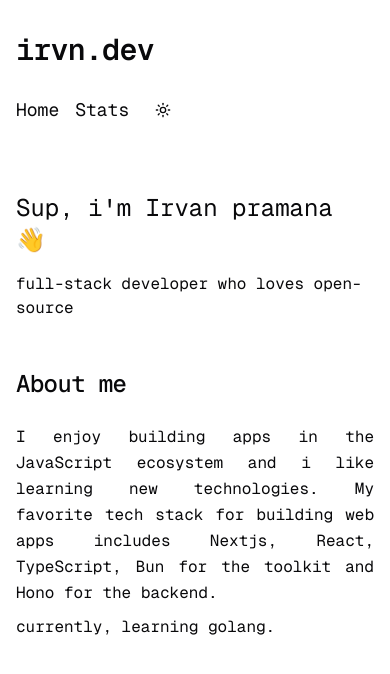
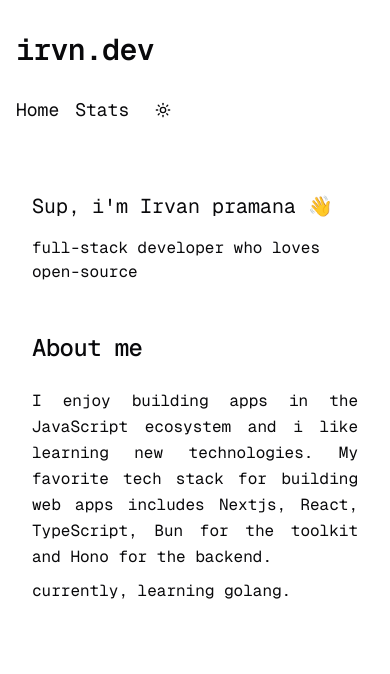
Before and after one commit to 0xirvan/irvn.dev, a Next.js app: page / in a window 390 px wide. Shown: the top 674 px of the page. Built offline with nearby package versions, Linux system fonts and the light colour scheme.

Commit message:
chore: styling introduction components

```diff
--- a/components/introduction.tsx
+++ b/components/introduction.tsx
@@ -3,14 +3,14 @@ import HeadingText from "./heading-text";
 
 function Introduction() {
   return (
-    <section className="space-y-12">
+    <section className="space-y-12 px-4 md:px-0">
       <div>
-        <h1 className="text-2xl mb-4">Sup, i'm Irvan pramana 👋</h1>
+        <h1 className="text-xl md:text-2xl mb-4">Sup, i'm Irvan pramana 👋</h1>
         <p>full-stack developer who loves open-source</p>
       </div>
       <div>
         <HeadingText>About me</HeadingText>
-        <p className="leading-relaxed text-justify mb-2">
+        <p className="leading-relaxed text-justify md:text-left mb-2">
           I enjoy building apps in the JavaScript ecosystem and i like learning
           new technologies. My favorite tech stack for building web apps
           includes Nextjs, React, TypeScript, Bun for the toolkit and Hono for
```
